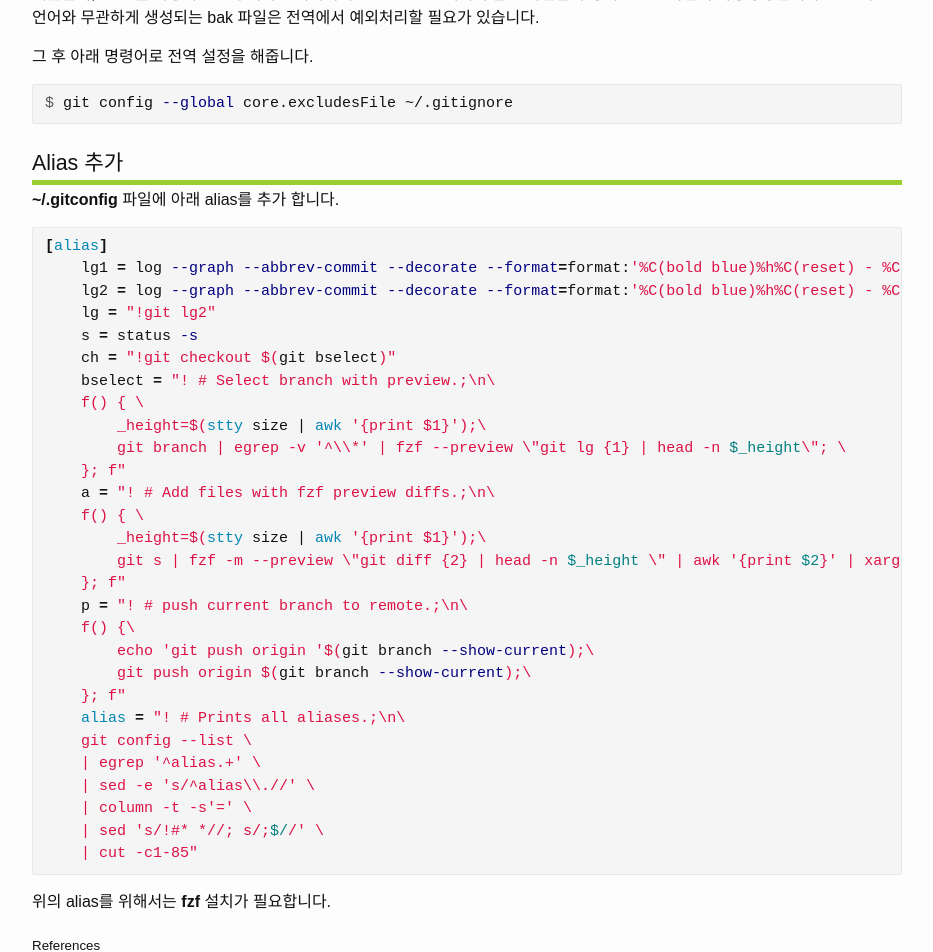
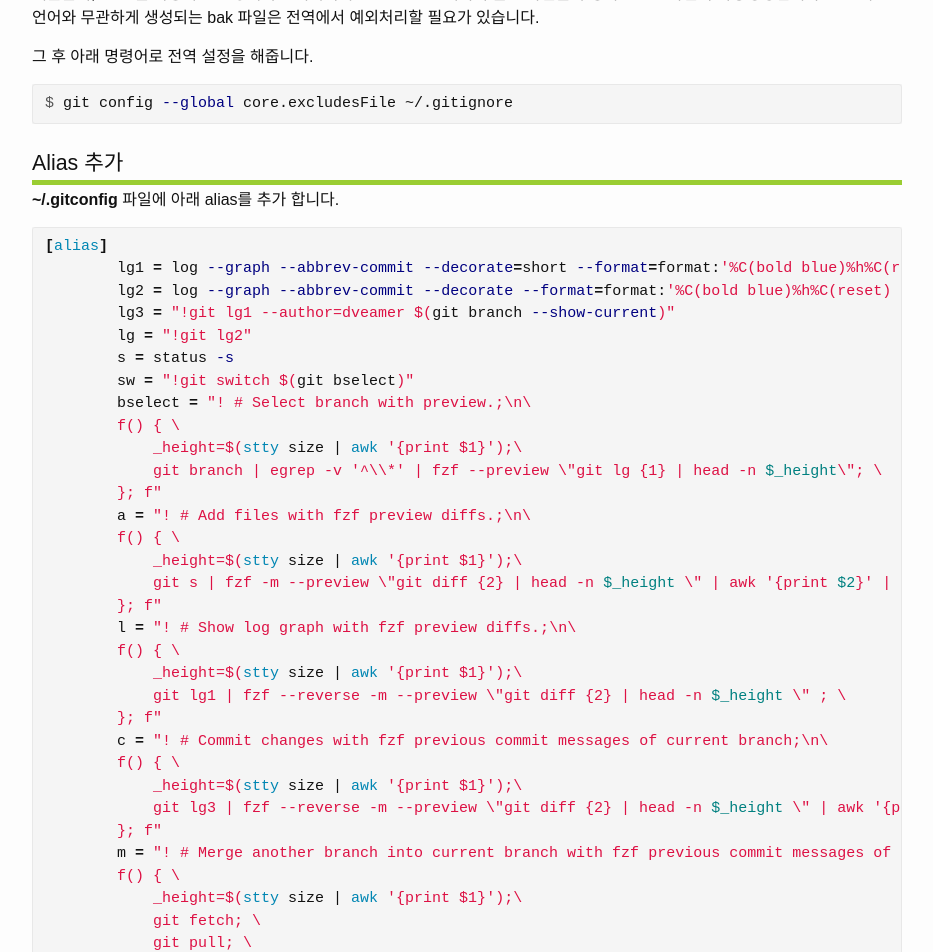
Before and after one commit to dveamer/dveamer.github.io, a Jekyll site: the page built from _posts/Preferences/2021-12-05-Git.md, in a window 1280 px wide and 1400 px high, scrolled down 1607 px. Shown: the top 952 px of the window, without its empty margins (173-1106 px from the left). Built offline with Jekyll 4.4.1, drawn with Linux system fonts in a browser that asks for light colours; some of the changed text lies outside the part shown.

Commit message:
homepage

````diff
--- a/_posts/Preferences/2021-12-05-Git.md
+++ b/_posts/Preferences/2021-12-05-Git.md
@@ -67,36 +67,56 @@ $ git config --global core.excludesFile ~/.gitignore
 
 ~~~bash
 [alias]
-    lg1 = log --graph --abbrev-commit --decorate --format=format:'%C(bold blue)%h%C(reset) - %C(bold green)(%ar)%C(reset) %C(white)%s%C(reset) %C(dim white)- %an%C(reset)%C(bold yellow)%d%C(reset)' --all
-    lg2 = log --graph --abbrev-commit --decorate --format=format:'%C(bold blue)%h%C(reset) - %C(bold cyan)%aD%C(reset) %C(bold green)(%ar)%C(reset)%C(bold yellow)%d%C(reset)%n''          %C(white)%s%C(reset) %C(dim white)- %an%C(reset)' --all
-    lg = "!git lg2"
-    s = status -s
-    ch = "!git checkout $(git bselect)"
-    bselect = "! # Select branch with preview.;\n\
-    f() { \
-        _height=$(stty size | awk '{print $1}');\
-        git branch | egrep -v '^\\*' | fzf --preview \"git lg {1} | head -n $_height\"; \
-    }; f"
-    a = "! # Add files with fzf preview diffs.;\n\
-    f() { \
-        _height=$(stty size | awk '{print $1}');\
-        git s | fzf -m --preview \"git diff {2} | head -n $_height \" | awk '{print $2}' | xargs git add; \
-    }; f"
-    p = "! # push current branch to remote.;\n\
-    f() {\
-        echo 'git push origin '$(git branch --show-current);\
-        git push origin $(git branch --show-current);\
-    }; f"
-    alias = "! # Prints all aliases.;\n\
-    git config --list \
-    | egrep '^alias.+' \
-    | sed -e 's/^alias\\.//' \
-    | column -t -s'=' \
-    | sed 's/!#* *//; s/;$//' \
-    | cut -c1-85"
+        lg1 = log --graph --abbrev-commit --decorate=short --format=format:'%C(bold blue)%h%C(reset) - %C(bold green)(%ar)%C(reset) %C(white)%s%C(reset) %C(dim white)- %an%C(reset)%C(bold yellow)%d%C(reset)' --all
+        lg2 = log --graph --abbrev-commit --decorate --format=format:'%C(bold blue)%h%C(reset) - %C(bold cyan)%aD%C(reset) %C(bold green)(%ar)%C(reset)%C(bold yellow)%d%C(reset)%n''          %C(white)%s%C(reset) %C(dim white)- %an%C(reset)' --all
+        lg3 = "!git lg1 --author=dveamer $(git branch --show-current)"
+        lg = "!git lg2"
+        s = status -s
+        sw = "!git switch $(git bselect)"
+        bselect = "! # Select branch with preview.;\n\
+        f() { \
+            _height=$(stty size | awk '{print $1}');\
+            git branch | egrep -v '^\\*' | fzf --preview \"git lg {1} | head -n $_height\"; \
+        }; f"
+        a = "! # Add files with fzf preview diffs.;\n\
+        f() { \
+            _height=$(stty size | awk '{print $1}');\
+            git s | fzf -m --preview \"git diff {2} | head -n $_height \" | awk '{print $2}' | xargs git add; \
+        }; f"
+        l = "! # Show log graph with fzf preview diffs.;\n\
+        f() { \
+            _height=$(stty size | awk '{print $1}');\
+            git lg1 | fzf --reverse -m --preview \"git diff {2} | head -n $_height \" ; \
+        }; f"
+        c = "! # Commit changes with fzf previous commit messages of current branch;\n\
+        f() { \
+            _height=$(stty size | awk '{print $1}');\
+            git lg3 | fzf --reverse -m --preview \"git diff {2} | head -n $_height \" | awk '{print $3}' | xargs git commit -m ; \
+        }; f"
+        m = "! # Merge another branch into current branch with fzf previous commit messages of current branch;\n\
+        f() { \
+            _height=$(stty size | awk '{print $1}');\
+            git fetch; \
+            git pull; \
+            git bselect | git merge; \
+        }; f"
+        p = "! # push current branch to remote.;\n\
+        f() {\
+            echo 'git push origin '$(git branch --show-current);\
+            git push origin $(git branch --show-current);\
+        }; f"
+        alias = "! # Prints all aliases.;\n\
+        git config --list \
+        | egrep '^alias.+' \
+        | sed -e 's/^alias\\.//' \
+        | column -t -s'=' \
+        | sed 's/!#* *//; s/;$//' \
+        | cut -c1-85"
 ~~~
 
 위의 alias를 위해서는 **fzf** 설치가 필요합니다.
+
+그리고 ```lg3``` 를 보면 ```--author=dveamer``` 라고 되어있습니다. 이 부분은 필요하신 계정명으로 변경하셔야 합니다.
 
 #### References
 
````
